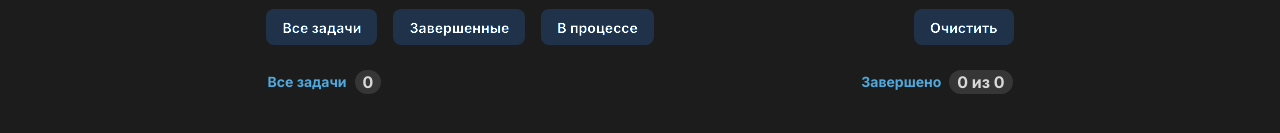
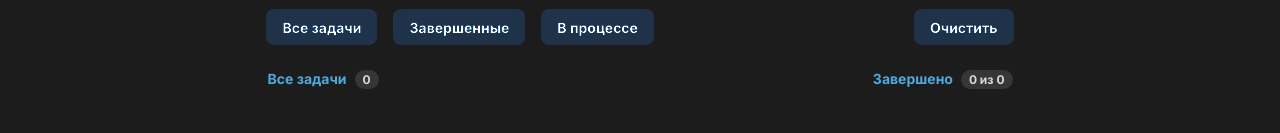
Before and after one commit to Iomannen/toDoList, a React (Create React App) app in the folder todolist/: page / in a window 1280 px wide. Shown: the part 245-378 px from the top of the page. Built offline with nearby package versions, Linux system fonts and the light colour scheme.

Commit message:
added logic to tasks counter

```diff
--- a/todolist/src/components/input/input_components/button/Button.jsx
+++ b/todolist/src/components/input/input_components/button/Button.jsx
@@ -1,10 +1,17 @@
 import React from "react";
 import plus from "./plus.svg";
 import "./button.css";
+
+import Input from "../input/Input";
+
 class Button extends React.Component {
+  addTask = (event) => {
+    const input = document.querySelector("input");
+    localStorage.setItem(input.value, true);
+  };
   render() {
     return (
-      <button className="additionButton">
+      <button className="additionButton" onClick={this.addTask}>
         <div className="buttonLabel">Добавить</div>
         <img src={plus} className="buttonPlus"></img>
       </button>
--- a/todolist/src/components/tasks_counter/TasksCounter.jsx
+++ b/todolist/src/components/tasks_counter/TasksCounter.jsx
@@ -1,12 +1,28 @@
 import React from "react";
 import TasksCounterModule from "./tasks_counter_module/TasksCounterModule";
 import "./tasks_counter.css";
+
 class TasksCounter extends React.Component {
   render() {
     return (
       <div className="tasksCounter">
-        <TasksCounterModule content={"Все задачи"} counter={"0"} />
-        <TasksCounterModule content={"Завершено"} counter={"0 из 0"} />
+        <TasksCounterModule
+          content={"Все задачи"}
+          counter={`${localStorage.length}`}
+        />
+        <TasksCounterModule
+          content={"Завершено"}
+          counter={`${(() => {
+            const keys = Object.keys(localStorage);
+            let counter = 0;
+            for (let key of keys) {
+              if (localStorage.getItem(key) === "false") {
+                counter++;
+              }
+            }
+            return counter;
+          })()} из ${localStorage.length}`}
+        />
       </div>
     );
   }
--- a/todolist/src/components/tasks_counter/tasks_counter_module/tasks_counter_module.css
+++ b/todolist/src/components/tasks_counter/tasks_counter_module/tasks_counter_module.css
@@ -5,8 +5,6 @@
   gap: 8px;
 }
 .tasksText {
-  position: relative;
-  top: 3px;
   color: hsla(202, 68%, 59%, 1);
   font-size: 14px;
 }
@@ -17,4 +15,5 @@
   border-radius: 999px;
   color: hsla(0, 0%, 85%, 1);
   background-color: hsla(0, 0%, 21%, 1);
+  font-size: 12px;
 }
```
